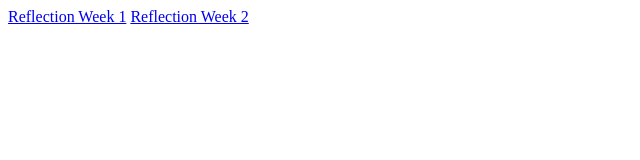
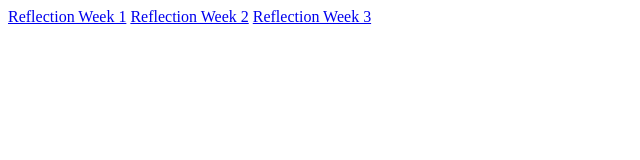
Before and after one commit to MahonriRay/CSE-170---Technical-Teamwor, a plain HTML site: page index.html in a window 1280 px wide. Shown: the whole page, without its empty margins (0-640 px from the left). Drawn offline with Linux system fonts and the light colour scheme.

Commit message:
Update index.html
reflection week 3 word add

```diff
--- a/index.html
+++ b/index.html
@@ -4,6 +4,7 @@
  <nav>
   <a href="./reflection1.docx"> Reflection Week 1</a>
   <a href="./reflection2.docx"> Reflection Week 2</a>
+  <a href="./reflection3.docx"> Reflection Week 3</a>
  </nav>
     </body>
 </html>
```
